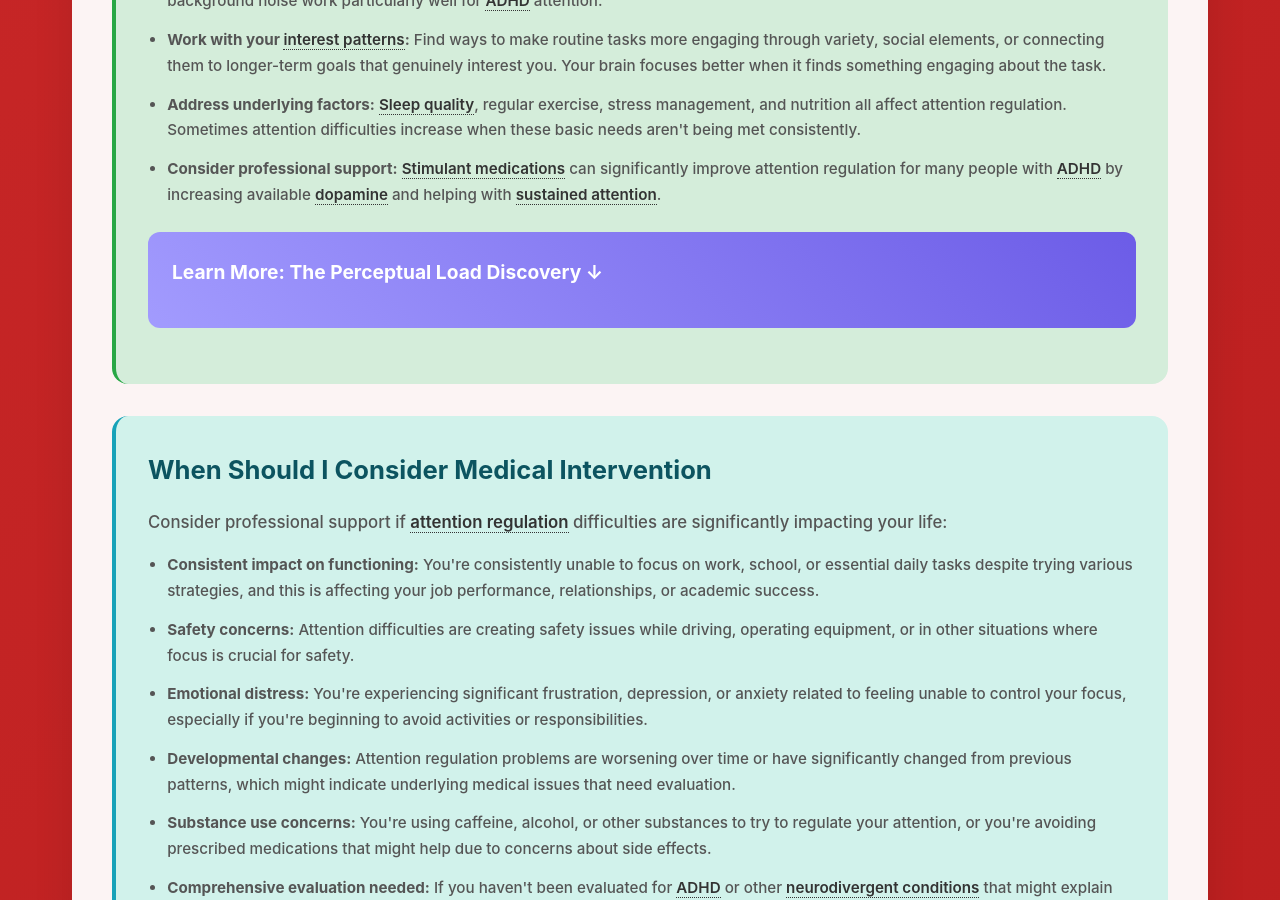
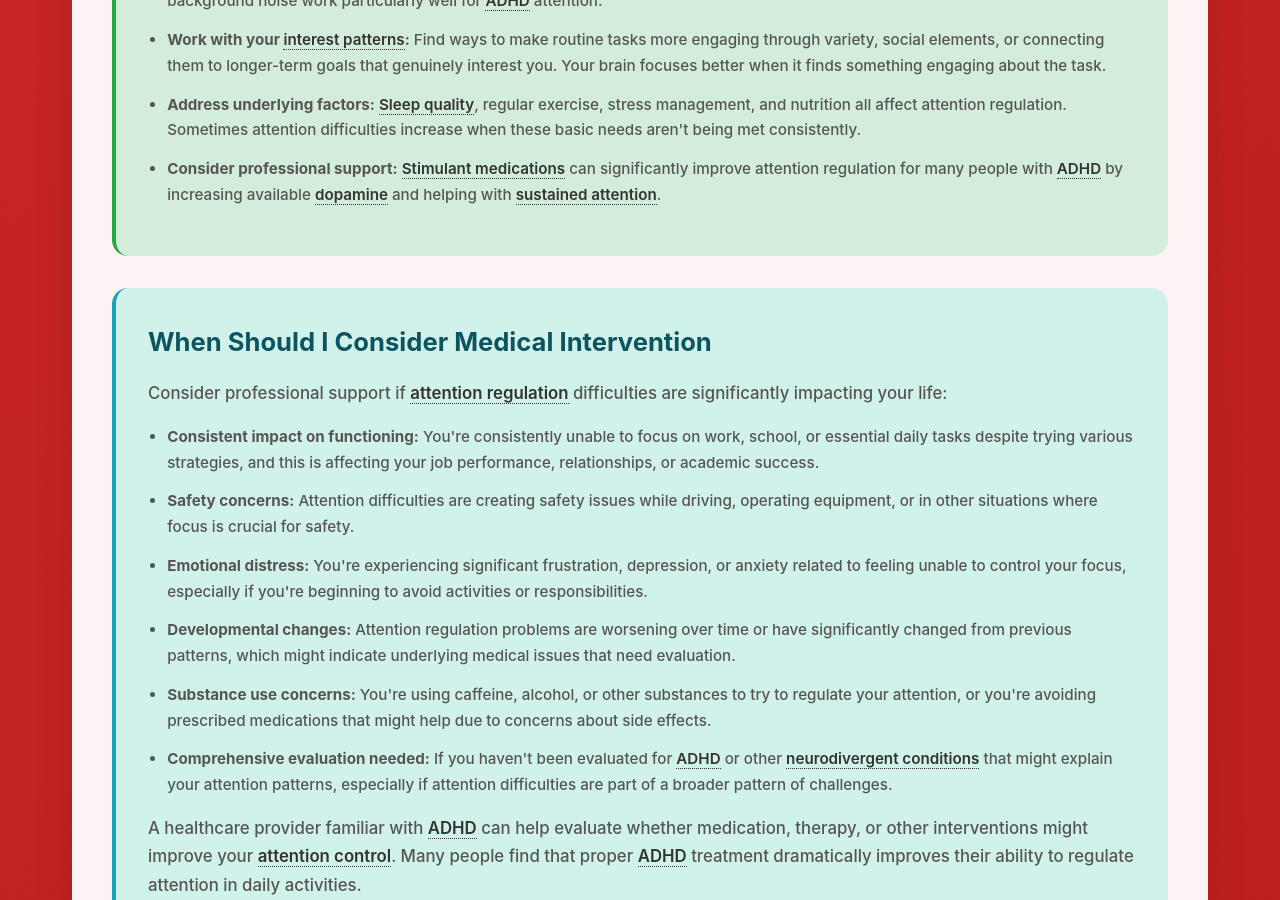
Before and after one commit to neurodivergent-survival-guide/neurodivergent-survival-guide, a Jekyll site: the page built from struggles/attention-regulation.html, in a window 1280 px wide and 900 px high, scrolled down 4235 px. Built offline with Jekyll 4.4.1, drawn with Linux system fonts in a browser that asks for light colours.

Commit message:
Update attention-regulation.html

```diff
--- a/struggles/attention-regulation.html
+++ b/struggles/attention-regulation.html
@@ -125,16 +125,6 @@ search_terms: ["can't focus", "mind wanders", "losing focus", "brain won't coope
             <li><strong>Consider professional support:</strong> <a class="jargon">Stimulant medications<span class="tooltip">ADHD medications that increase dopamine and norepinephrine levels to improve attention regulation</span></a> can significantly improve attention regulation for many people with <a class="jargon">ADHD<span class="tooltip">Attention-Deficit/Hyperactivity Disorder - brain differences affecting attention, impulse control, and executive function</span></a> by increasing available <a class="jargon">dopamine<span class="tooltip">A brain chemical that helps with motivation, reward, and maintaining focus on activities</span></a> and helping with <a class="jargon">sustained attention<span class="tooltip">The ability to maintain focus on a task or activity for extended periods</span></a>.</li>
         </ul>
 
-        <div class="learn-more" onclick="toggleLearnMore(this)">
-            <h3>Learn More: The Perceptual Load Discovery ↓</h3>
-            <div class="learn-more-content">
-                <p>Fascinating research on <a class="jargon">perceptual load<span class="tooltip">How much mental effort and processing power a task requires from your attention system</span></a> has revealed something counterintuitive about helping people with <a class="jargon">ADHD<span class="tooltip">Attention-Deficit/Hyperactivity Disorder - brain differences affecting attention, impulse control, and executive function</span></a> focus better. Studies found that when tasks were made more perceptually challenging and complex, people with <a class="jargon">ADHD<span class="tooltip">Attention-Deficit/Hyperactivity Disorder - brain differences affecting attention, impulse control, and executive function</span></a> were able to filter out distractions just as effectively as anyone else.</p>
-
-                <p>This suggests that rather than simplifying tasks to help with attention difficulties, making tasks more complex and engaging might actually improve focus for many people with <a class="jargon">ADHD<span class="tooltip">Attention-Deficit/Hyperactivity Disorder - brain differences affecting attention, impulse control, and executive function</span></a>. The research indicates that <a class="jargon">ADHD<span class="tooltip">Attention-Deficit/Hyperactivity Disorder - brain differences affecting attention, impulse control, and executive function</span></a> attention problems may be most apparent when tasks are too easy or understimulating, rather than when they're appropriately challenging.</p>
-
-                <p>This finding has practical implications for work and school accommodations - instead of reducing task complexity, strategies might focus on adding appropriate challenge, variety, or stimulation to help engage the <a class="jargon">ADHD<span class="tooltip">Attention-Deficit/Hyperactivity Disorder - brain differences affecting attention, impulse control, and executive function</span></a> attention system more effectively.</p>
-            </div>
-        </div>
     </div>
 
     <div class="medical-section">
```
